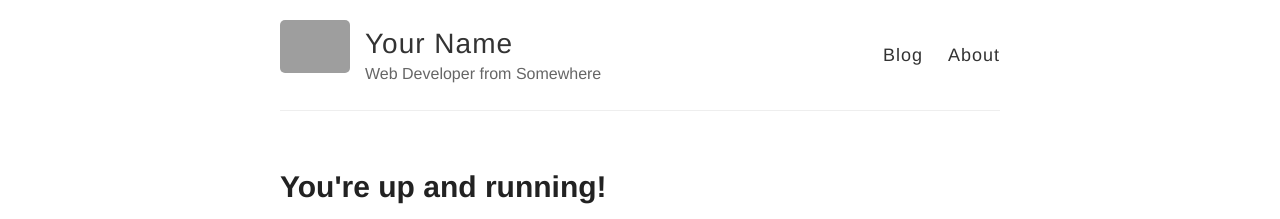
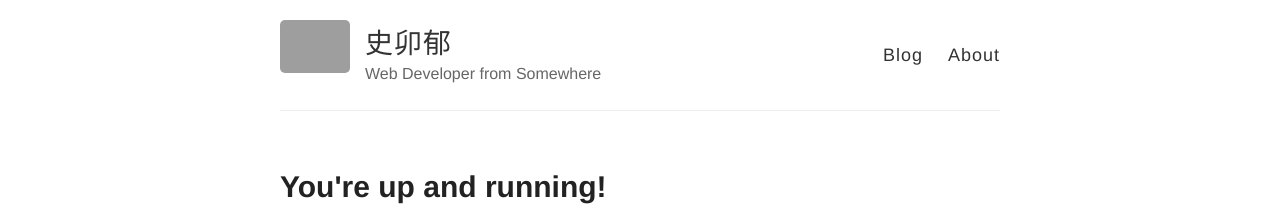
Before and after one commit to jennifershih/jennifershih.github.io, a Jekyll site: the page built from index.html, in a window 1280 px wide. Shown: the top 219 px of the page. Built offline with Jekyll 4.4.1, drawn with Linux system fonts in a browser that asks for light colours; grey boxes are pictures that could not be loaded.

Commit message:
Update _config.yml

```diff
--- a/_config.yml
+++ b/_config.yml
@@ -3,7 +3,7 @@
 #
 
 # Name of your site (displayed in the header)
-name: Your Name
+name: 史卯郁
 
 # Short bio or description (displayed in the header)
 description: Web Developer from Somewhere
```
